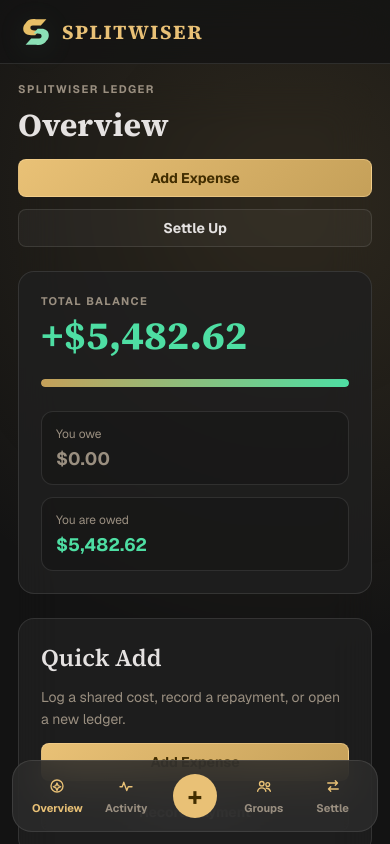
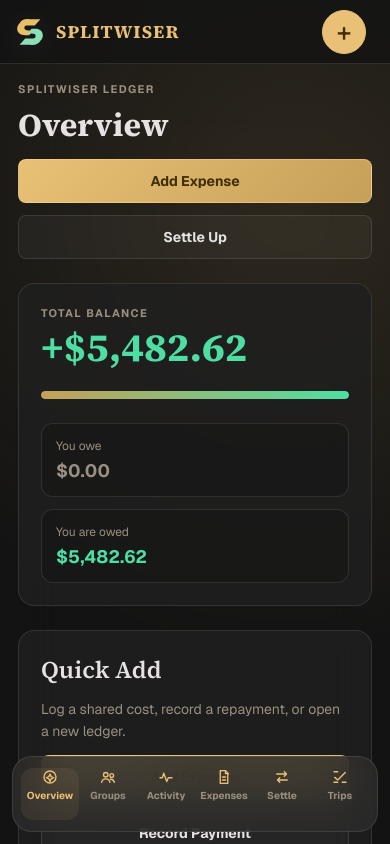
Before and after one commit to nhihadhassan/Splitwiser, a React (Vite) app: page /#/ in a window 390 px wide. Shown: the top 844 px of the page. Built offline with nearby package versions, Linux system fonts and the light colour scheme.

Commit message:
Adapt mobile navigation and touch targets

```diff
--- a/src/components/Layout.tsx
+++ b/src/components/Layout.tsx
@@ -29,8 +29,13 @@
           <BrandMark /> SPLITWISER
         </NavLink>
         <div className="spacer" />
-        <button className="btn btn-plain top-action" onClick={() => setAddingExpense(true)}>
-          Add Expense
+        <button
+          className="btn btn-plain top-action"
+          onClick={() => setAddingExpense(true)}
+          aria-label="Add expense"
+        >
+          <span className="top-action-icon" aria-hidden="true">+</span>
+          <span className="top-action-label">Add Expense</span>
         </button>
         <div className="user">
           <Avatar person={me} size={26} />
@@ -100,25 +105,30 @@
         <Outlet />
       </div>
 
-      <nav className="mobile-nav">
+      <nav className="mobile-nav" aria-label="Primary navigation">
         <NavLink to="/" end>
           <span><NavIcon type="overview" /></span>
           Overview
+        </NavLink>
+        <NavLink to="/groups">
+          <span><NavIcon type="groups" /></span>
+          Groups
         </NavLink>
         <NavLink to="/activity">
           <span><NavIcon type="activity" /></span>
           Activity
         </NavLink>
-        <button type="button" onClick={() => setAddingExpense(true)} aria-label="Add expense">
-          +
-        </button>
-        <NavLink to="/groups">
-          <span><NavIcon type="groups" /></span>
-          Groups
+        <NavLink to="/all">
+          <span><NavIcon type="expenses" /></span>
+          Expenses
         </NavLink>
         <NavLink to="/settlements">
           <span><NavIcon type="settlements" /></span>
           Settle
+        </NavLink>
+        <NavLink to="/reconciliation">
+          <span><NavIcon type="reconciliation" /></span>
+          Trips
         </NavLink>
       </nav>
 
--- a/src/styles.css
+++ b/src/styles.css
@@ -110,6 +110,10 @@
   font-size: 13px;
 }
 
+.top-action-icon {
+  display: none;
+}
+
 .layout {
   min-height: 100vh;
   display: grid;
@@ -1090,6 +1094,7 @@
   padding: 18px;
 }
 
+.rail-card h2,
 .rail-card h3 {
   margin: 0 0 12px;
   color: var(--gold);
@@ -1654,6 +1659,7 @@
     display: flex;
     align-items: center;
     gap: 10px;
+    min-height: 44px;
     color: var(--gold);
     font-family: "Source Serif 4", serif;
     font-size: 20px;
@@ -1667,8 +1673,29 @@
   }
 
   .nav,
-  .rail,
+  .rail {
+    display: none;
+  }
+
   .top-action {
+    width: 44px;
+    min-width: 44px;
+    height: 44px;
+    padding: 0;
+    border-radius: 50%;
+    color: var(--gold-ink);
+    border-color: var(--gold);
+    background: var(--gold);
+  }
+
+  .top-action-icon {
+    display: inline;
+    font-size: 26px;
+    font-weight: 500;
+    line-height: 1;
+  }
+
+  .top-action-label {
     display: none;
   }
 
@@ -1691,10 +1718,10 @@
     left: 12px;
     z-index: 70;
     display: grid;
-    grid-template-columns: repeat(5, 1fr);
+    grid-template-columns: repeat(6, minmax(0, 1fr));
     align-items: center;
-    min-height: 72px;
-    padding: 8px 10px;
+    min-height: 76px;
+    padding: 8px;
     border: 1px solid var(--line);
     border-radius: 20px;
     background: rgba(42, 42, 42, 0.86);
@@ -1703,6 +1730,8 @@
 
   .mobile-nav a,
   .mobile-nav button {
+    min-width: 44px;
+    min-height: 52px;
     display: flex;
     flex-direction: column;
     align-items: center;
@@ -1710,24 +1739,49 @@
     border: 0;
     color: var(--text-soft);
     background: transparent;
-    font-size: 11px;
+    font-size: 10px;
     font-weight: 700;
+    line-height: 1;
+    border-radius: 12px;
   }
 
   .mobile-nav a.active {
     color: var(--gold);
-  }
-
-  .mobile-nav button {
-    width: 44px;
-    height: 44px;
-    justify-self: center;
+    background: rgba(233, 193, 118, 0.08);
+  }
+
+  .mobile-nav a:active,
+  .mobile-nav button:active {
+    background: rgba(233, 193, 118, 0.14);
+  }
+
+  .btn,
+  .tool-button,
+  .filter-bar input,
+  .filter-bar select,
+  .field input,
+  .field select,
+  .field textarea,
+  .chip,
+  .group-type-row button,
+  .split-tabs button,
+  .reconciliation-tabs button {
+    min-height: 44px;
+  }
+
+  .btn-danger-link,
+  .modal-header .close,
+  .module-heading > a {
+    min-width: 44px;
+    min-height: 44px;
+    display: inline-flex;
+    align-items: center;
     justify-content: center;
-    border-radius: 50%;
-    color: var(--gold-ink);
-    background: var(--gold);
-    font-size: 26px;
-    line-height: 1;
+  }
+
+  .module-heading > a {
+    margin: -10px -10px -10px 0;
+    padding: 10px;
   }
 }
 
@@ -1746,6 +1800,20 @@
     display: none;
   }
 
+  .topbar {
+    gap: 10px;
+    padding: 0 14px;
+  }
+
+  .brand {
+    font-size: 18px;
+    letter-spacing: 0.06em;
+  }
+
+  .brand .brand-mark {
+    width: 28px;
+  }
+
   .layout {
     padding-top: 82px;
   }
@@ -1753,7 +1821,8 @@
   .pane-header,
   .hero-header,
   .settlement-hero,
-  .ledger-actions {
+  .ledger-actions,
+  .reconciliation-cash .module-heading {
     align-items: stretch;
     flex-direction: column;
   }
```
